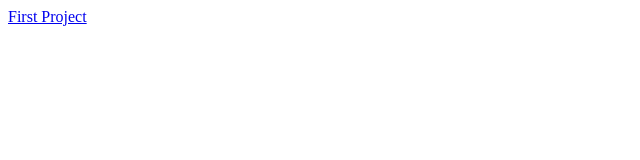
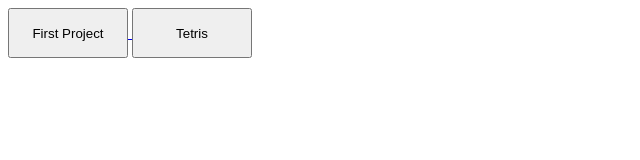
Before and after one commit to bernardoduarte/bernardoduarte.github.io, a plain HTML site: page index.html in a window 1280 px wide. Shown: the whole page, without its empty margins (0-640 px from the left). Drawn offline with Linux system fonts and the light colour scheme.

Commit message:
Fixing invisible link...

```diff
--- a/index.html
+++ b/index.html
@@ -4,10 +4,11 @@
 	<title>Bernardo Duarte</title>
 </head>
 <body>
-	<a href="./WebGL/FirstProject/firstWebGL.html">First Project</a>
-	<br>
-	<br>
-	<br>
-	<a href="./WebGL/Tetris/tetris.html"></a>
+	<a href="./WebGL/FirstProject/firstWebGL.html">
+	<input type="button" value="First Project" style="height: 50px; width: 120px;"></input>
+	</a>
+	<a href="./WebGL/Tetris/tetris.html">
+	<input type="button" value="Tetris" style="height: 50px; width: 120px;"></input>
+	</a>
 </body>
 </html>
```
